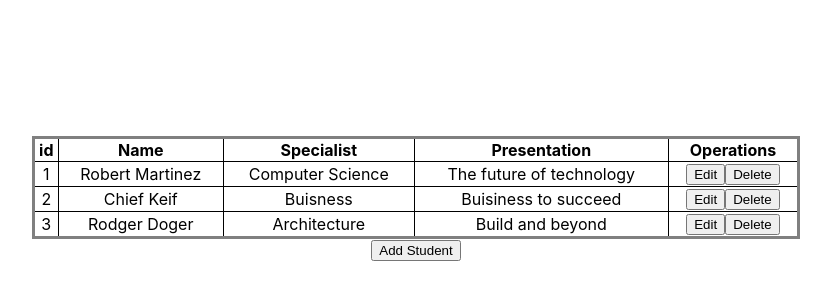
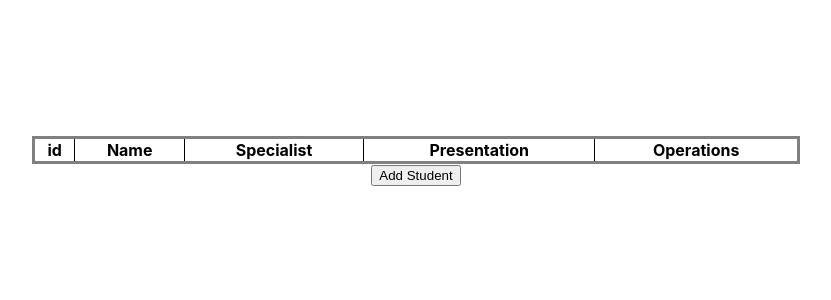
Before and after one commit to rmartinez213/react--personal-labs, a React (Create React App) app in the folder candidate-review-table/: page / in a window 1280 px wide. Shown: the part 184-484 px from the top of the page, without its empty margins (224-1055 px from the left). Built offline with nearby package versions, Linux system fonts and the light colour scheme.

Commit message:
Basic add and edit features implemented w/ no bugs

```diff
--- a/candidate-review-table/src/Components/Table.js
+++ b/candidate-review-table/src/Components/Table.js
@@ -12,9 +12,6 @@ class Table extends Component {
 
         this.state = {
             users: [
-                { id: 1, name: 'Robert Martinez', specialist: 'Computer Science', presentation: 'The future of technology' },
-                { id: 2, name: 'Chief Keif', specialist: 'Buisness', presentation: 'Buisiness to succeed' },
-                { id: 3, name: 'Rodger Doger', specialist: 'Architecture', presentation: 'Build and beyond' }
             ],
 
             home: true,
@@ -119,7 +116,7 @@ class Table extends Component {
                             <AddUser
                                 addUser={this.onChangeAddUser.bind(this)}
                                 cancel={this.resetHome.bind(this)}
-                                id={(this.state.users === undefined) ? 0 : this.state.users[this.state.users.length - 1].id}
+                                id={(this.state.users.length === 0) ? 0 : this.state.users[this.state.users.length - 1].id}
                             />
                     )
                 }
```
